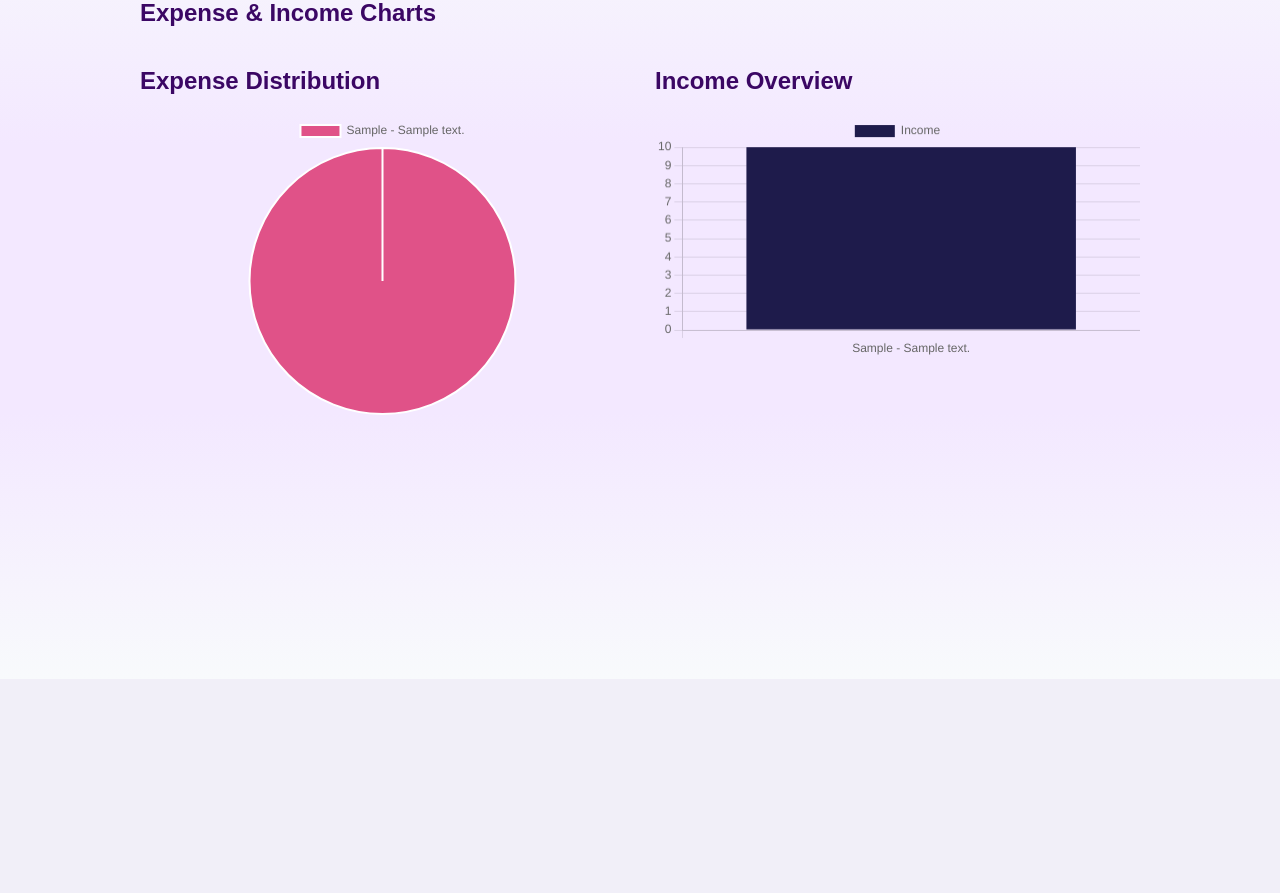
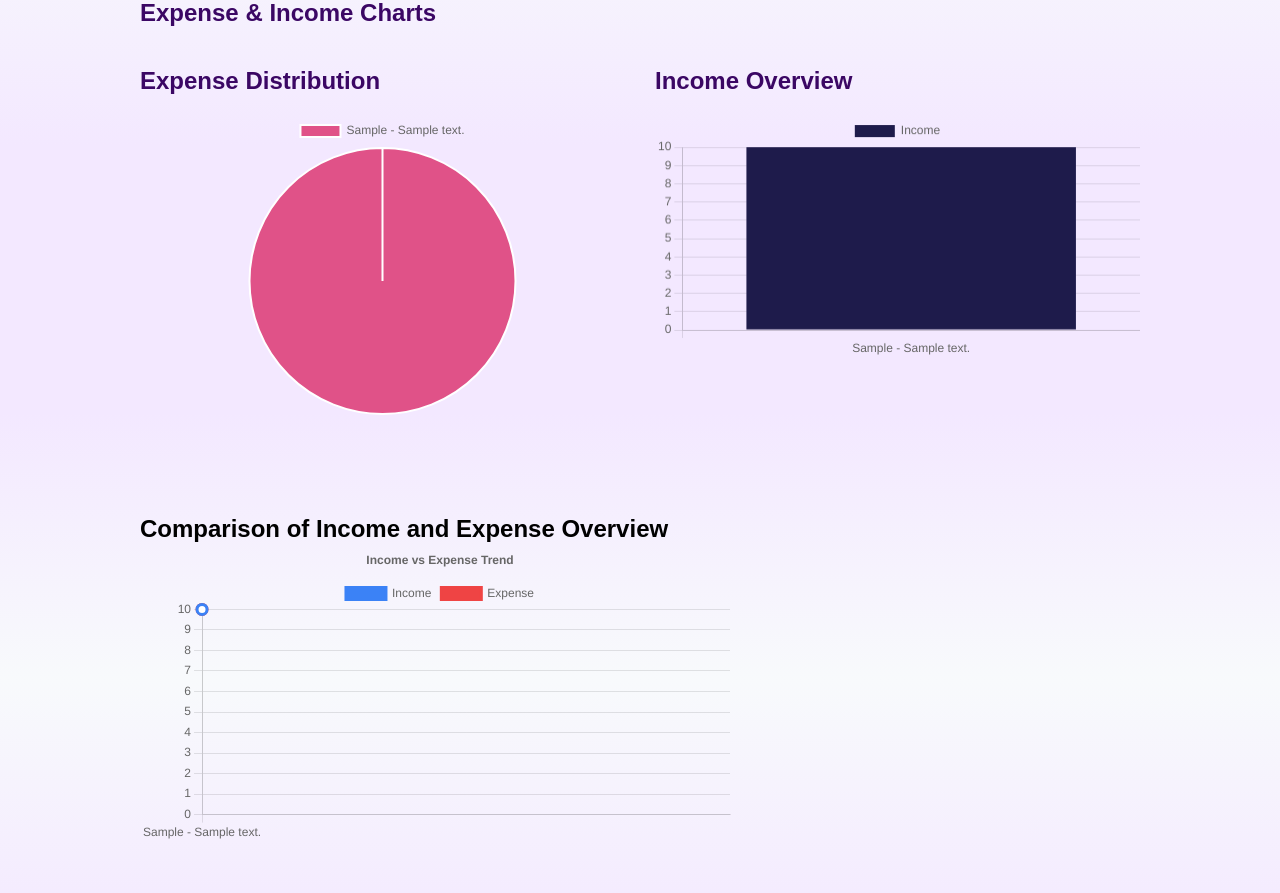
Before and after one commit to Karthik-9912/Expense-Tracker, a Django app: page /app/chart/ in a window 1280 px wide. Shown: the part 121-1014 px from the top of the page. Before the commit the page ends 536 px from the top, so only its background shows below. Run offline with Django 5.2, Linux system fonts and the light colour scheme; a user stored in the database is signed in; tables that the repository leaves empty hold one stand-in row (values such as "Sample post").

Commit message:
charts updates

```diff
--- a/app/templates/chart.html
+++ b/app/templates/chart.html
@@ -19,6 +19,7 @@
         #sec1{
             width: 1000px;
             margin: 0 auto;
+            height: 100vh;
         }
         .charts{
             display: flex;
@@ -41,6 +42,12 @@
             margin: 20px 0;
             color: #3b0764;
 
+        }
+        .linechart{
+          max-width: 600px;
+          max-height: 500px;
+          margin-top: 100px;
+          padding-bottom: 50px;
         }
 
     </style>
@@ -93,6 +100,13 @@
         <canvas id="incomeChart"></canvas>
         </div>
     </div>
+    <!--  -->
+    <div class="linechart">
+        <div>
+          <h2>Comparison of Income and Expense Overview</h2>
+          <canvas id="lineChart"></canvas>
+        </div>
+    </div>
 
 </section>
 
```
